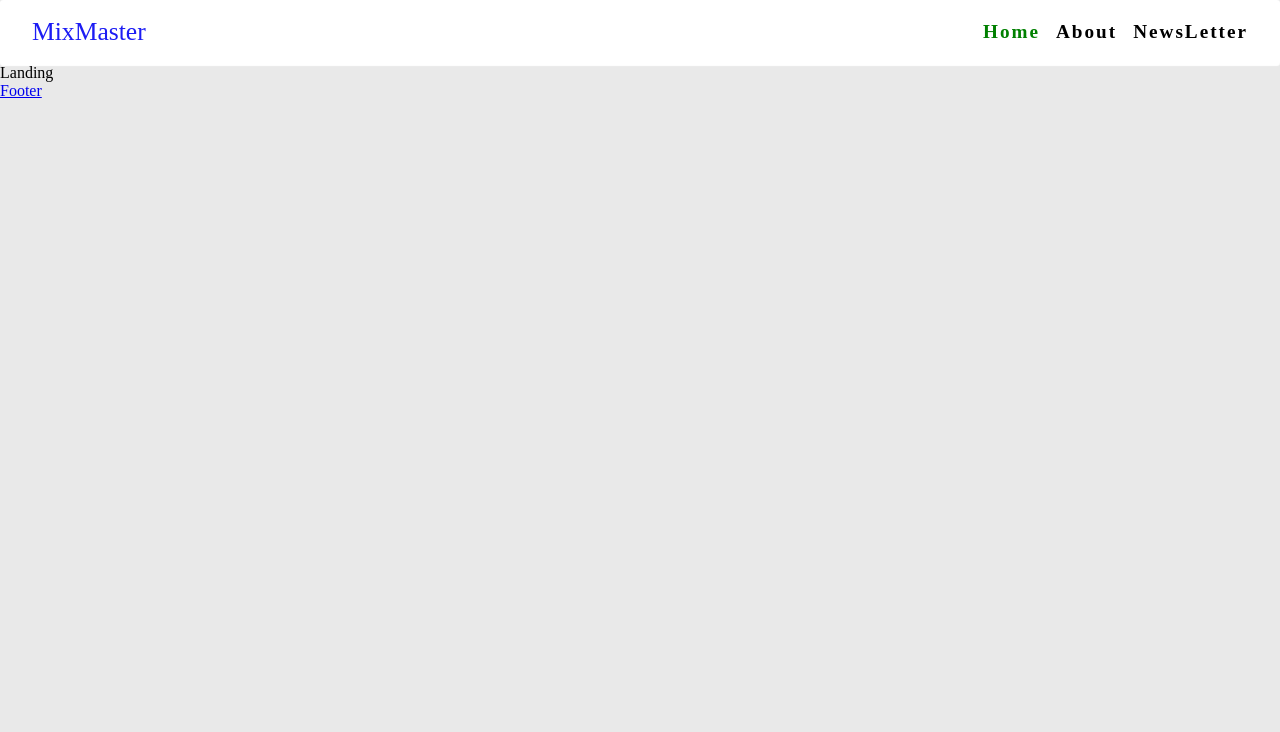
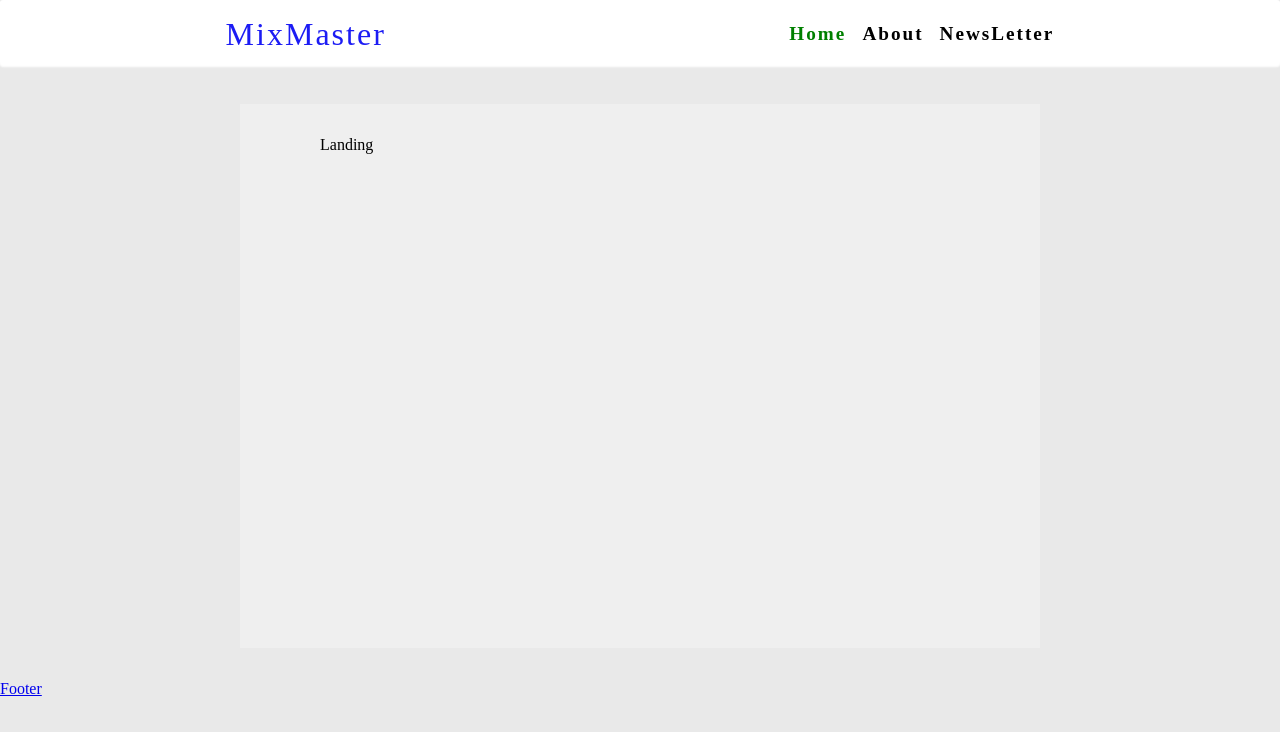
Before and after one commit to gyanendrapoudel/React-MixMaster, a React (Vite) app: page / in a window 1280 px wide. Shown: the top 732 px of the page. Built offline with nearby package versions, Linux system fonts and the light colour scheme.

Commit message:
adding css for pages in outlet

```diff
--- a/src/App.css
+++ b/src/App.css
@@ -11,20 +11,31 @@ body{
    align-items: center;
    gap:1rem;
 }
+.navbar{
+  background-color: rgb(255, 255, 255);
+  height: 3rem;
+  box-shadow: 0 2px 2px 1px white;
+    padding: 0.5rem 3rem;
+   border-radius: 0.2rem;
+
+}
 .nav-items{
-   background-color: rgb(255, 255, 255);
-   height: 3rem;
-   list-style: none;
-   padding: 0.5rem 2rem;
-   border-radius: 0.2rem;
+ width: 70%;
+ margin: 0 auto;
+   padding: 0.5rem 3rem;
+  border-radius: 0.2rem;
+  list-style: none;
    font-size: 1.2rem;
-   box-shadow: 0 2px 1px  white;
+
+
 
 
 }
 .logo{
-     font-size: 1.6rem;
+     font-size: 2rem;
      color:rgb(28, 28, 244);
+     letter-spacing: 2px;
+
 }
 
 .nav-item {
@@ -44,6 +55,18 @@ body{
   transition: all 0.15s linear;
 }
 
+
+/* pages */
+.pages{
+width: 50%;
+margin:0 auto ;
+margin-top: 5vh;
+background-color: rgb(239, 239, 239);
+margin-bottom: 2rem;
+min-height: 60vh;
+padding: 2rem 5rem;
+
+}
 @media(max-width:600px) {
   .nav-items{
     flex-direction: column;
@@ -55,5 +78,8 @@ body{
     gap:0;
     align-items: flex-start;
   }
+  .pages{
+    min-height: 70vh;
+  }
 
 }
--- a/src/Pages/HomeLayout.jsx
+++ b/src/Pages/HomeLayout.jsx
@@ -6,6 +6,7 @@ const HomeLayout = () => {
 const location = useLocation()
   return (
     <div>
+      <div className="navbar">
         <nav className="nav-items display-flex-center">
           <div className="logo">MixMaster</div>
           <div className="display-flex-center nav-links ">
@@ -47,7 +48,8 @@ const location = useLocation()
             </li>
           </div>
         </nav>
-      <section>
+      </div>
+      <section className="pages">
         <Outlet />
       </section>
 
```
Lines whose indentation alone changed are shown as unchanged.
